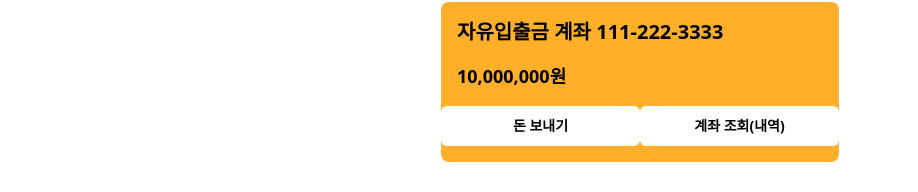
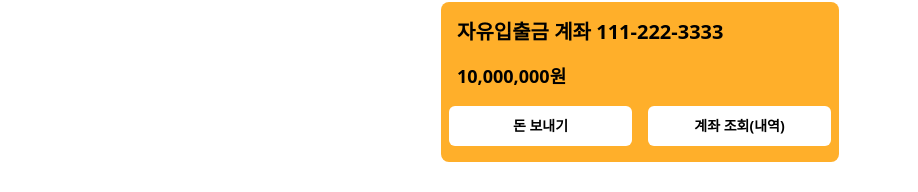
Before and after one commit to uhbooba/frontend, a React (Vite) app: page / in a window 1280 px wide. Shown: the part 106-298 px from the top of the page, without its empty margins (0-918 px from the left). Built offline with nearby package versions, Linux system fonts and the light colour scheme.

Commit message:
:recycle: Refactor: 메인페이지 수정
<body>
- Main.tsx
	- 버튼간 마진 추가

```diff
--- a/src/pages/Main.tsx
+++ b/src/pages/Main.tsx
@@ -87,12 +87,12 @@ const Main = () => {
           <Button
             label='돈 보내기'
             size='small'
-            className='flex h-10 w-40 items-center justify-center bg-white'
+            className='ml-2 mr-2 flex h-10 w-40 items-center justify-center bg-white'
           />
           <Button
             label='계좌 조회(내역)'
             size='small'
-            className='flex h-10 w-40 items-center justify-center bg-white'
+            className='ml-2 mr-2 flex h-10 w-40 items-center justify-center bg-white'
           />
         </div>
       </div>
```
